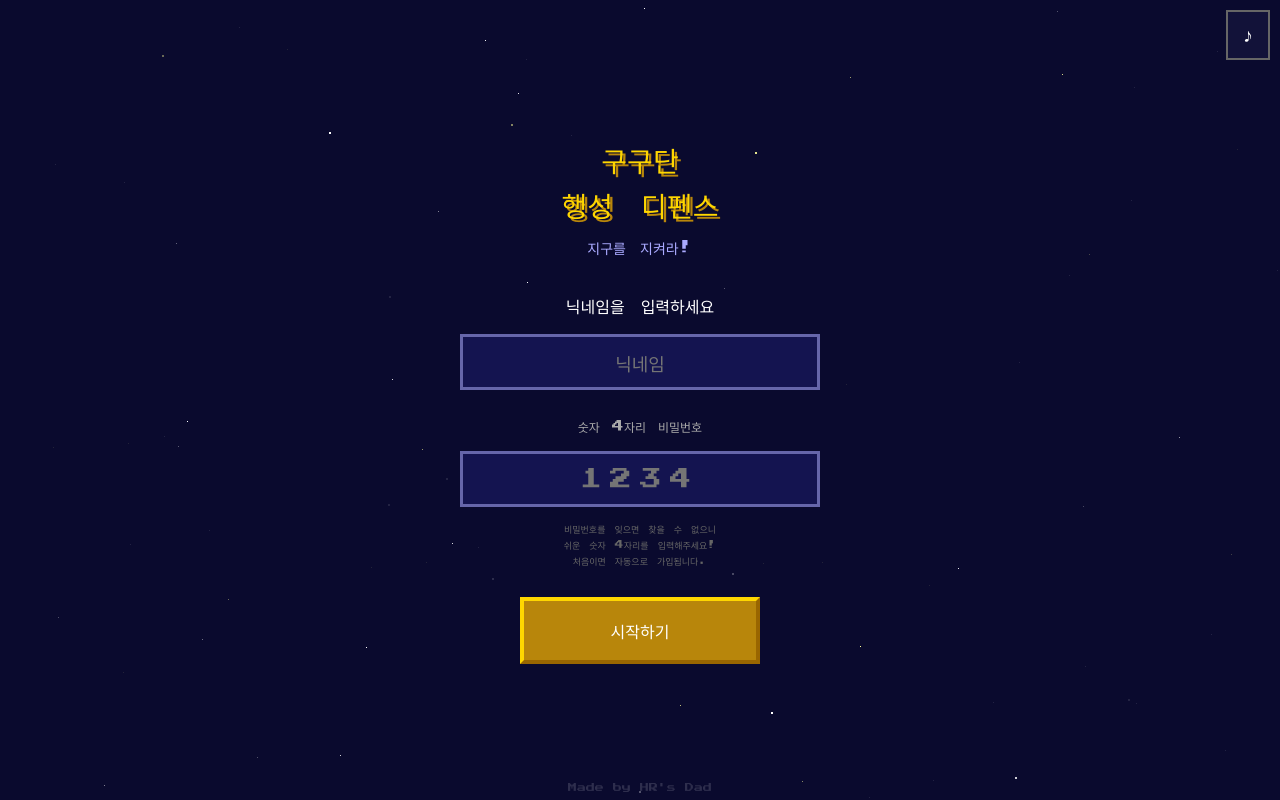
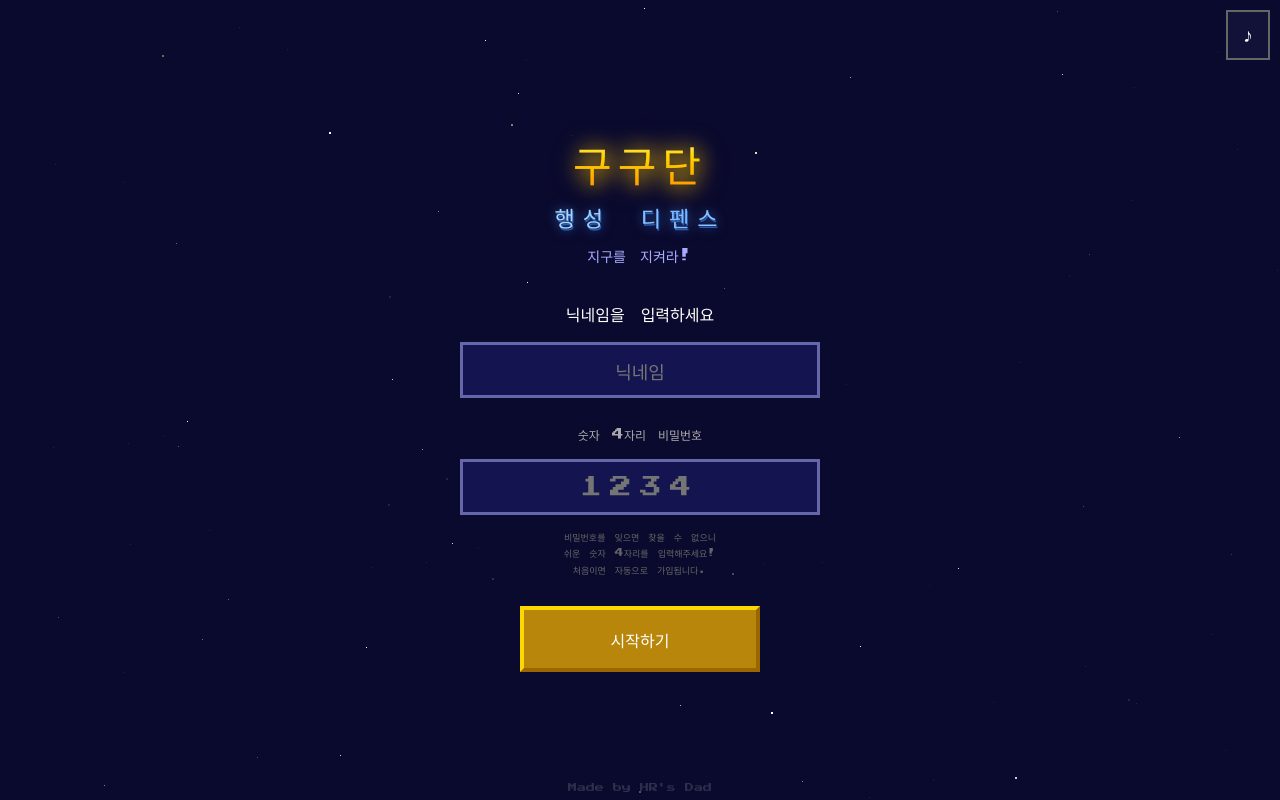
Before and after one commit to haesam5060-arch/99, a React (Vite) app: page / in a window 1280 px wide. Built offline with nearby package versions, Linux system fonts and the light colour scheme; no server answers.

Commit message:
Style: 타이틀 화려하게 리디자인 (그라데이션 + 글로우 애니메이션)
Co-Authored-By: Claude Opus 4.6 <noreply@anthropic.com>

```diff
--- a/src/components/MainScreen.jsx
+++ b/src/components/MainScreen.jsx
@@ -19,7 +19,8 @@ export default function MainScreen({ player, nickname, onNavigate }) {
   return (
     <div className="game-container" style={{ justifyContent: 'center' }}>
       <div className="game-title">
-        구구단<br />행성 디펜스
+        <span className="title-main">구구단</span>
+        <span className="title-sub">행성 디펜스</span>
       </div>
 
       <div style={{ margin: '24px 0', textAlign: 'center' }}>
@@ -63,7 +64,7 @@ export default function MainScreen({ player, nickname, onNavigate }) {
           onClick={() => handleNav('nickname')}
           style={{ fontSize: 12 }}
         >
-          닉네임 변경
+          로그아웃
         </button>
       </div>
     </div>
--- a/src/components/NicknameScreen.jsx
+++ b/src/components/NicknameScreen.jsx
@@ -78,7 +78,8 @@ export default function NicknameScreen({ onStart }) {
   return (
     <div className="game-container" style={{ justifyContent: 'center' }}>
       <div className="game-title">
-        구구단<br />행성 디펜스
+        <span className="title-main">구구단</span>
+        <span className="title-sub">행성 디펜스</span>
       </div>
       <div className="game-subtitle">
         지구를 지켜라!
--- a/src/index.css
+++ b/src/index.css
@@ -157,12 +157,46 @@ body {
 }
 
 .game-title {
-  font-size: 28px;
-  color: var(--gold);
   text-align: center;
   margin-bottom: 12px;
-  text-shadow: 3px 3px 0 #b8860b;
   line-height: 1.6;
+}
+
+.game-title .title-main {
+  display: block;
+  font-size: 42px;
+  background: linear-gradient(180deg, #fff 0%, #ffd700 40%, #ff8c00 100%);
+  -webkit-background-clip: text;
+  -webkit-text-fill-color: transparent;
+  background-clip: text;
+  filter: drop-shadow(0 0 8px rgba(255, 215, 0, 0.6)) drop-shadow(2px 3px 0 #b8860b);
+  letter-spacing: 6px;
+  animation: titlePulse 3s ease-in-out infinite;
+  position: relative;
+}
+
+.game-title .title-sub {
+  display: block;
+  font-size: 22px;
+  margin-top: 4px;
+  background: linear-gradient(90deg, #7eb8ff, #a0d4ff, #c8e8ff, #a0d4ff, #7eb8ff);
+  background-size: 200% 100%;
+  -webkit-background-clip: text;
+  -webkit-text-fill-color: transparent;
+  background-clip: text;
+  animation: shimmer 3s linear infinite;
+  filter: drop-shadow(0 0 6px rgba(100, 170, 255, 0.5)) drop-shadow(1px 2px 0 #2255aa);
+  letter-spacing: 8px;
+}
+
+@keyframes titlePulse {
+  0%, 100% { filter: drop-shadow(0 0 8px rgba(255, 215, 0, 0.6)) drop-shadow(2px 3px 0 #b8860b); }
+  50% { filter: drop-shadow(0 0 20px rgba(255, 215, 0, 0.9)) drop-shadow(0 0 40px rgba(255, 140, 0, 0.4)) drop-shadow(2px 3px 0 #b8860b); }
+}
+
+@keyframes shimmer {
+  0% { background-position: -200% 0; }
+  100% { background-position: 200% 0; }
 }
 
 .game-subtitle {
@@ -242,7 +276,8 @@ body {
 }
 
 @media (max-width: 480px) {
-  .game-title { font-size: 20px; }
+  .game-title .title-main { font-size: 28px; letter-spacing: 4px; }
+  .game-title .title-sub { font-size: 16px; letter-spacing: 4px; }
   .game-subtitle { font-size: 11px; }
   .pixel-btn { font-size: 13px; padding: 14px 24px; min-width: 200px; }
   .choices-grid { grid-template-columns: repeat(4, 1fr); gap: 6px; }
```
